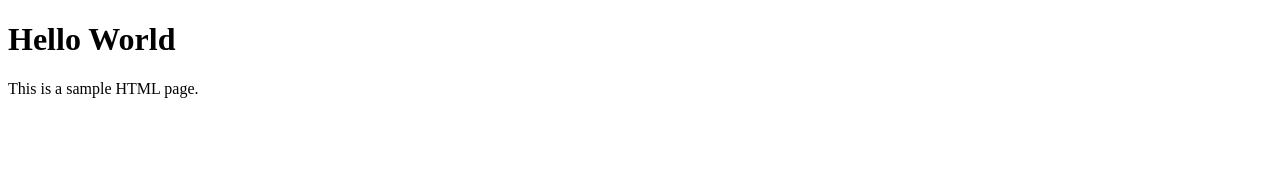
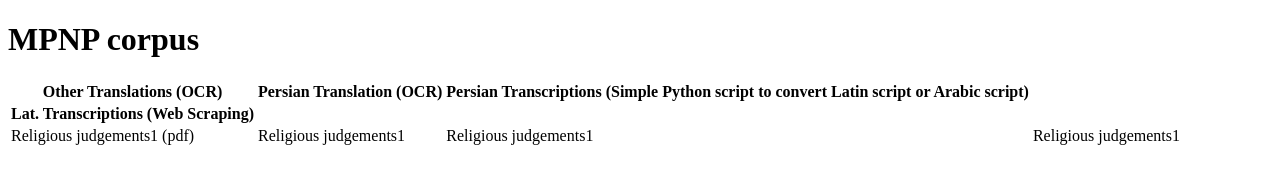
Before and after one commit to royaassadi1234-code/web-scrap, a plain HTML site: page docs/index.html in a window 1280 px wide. Drawn offline with Linux system fonts and the light colour scheme.

Commit message:
Refactor index.html to update content structure and remove old page

```diff
--- a/docs/index.html
+++ b/docs/index.html
@@ -6,7 +6,28 @@
     <title>Document</title>
 </head>
 <body>
-    <h1>Hello World</h1>
-    <p>This is a sample HTML page.</p>
+    <h1>MPNP corpus </h1>
+    <table>
+        <tr>
+            <th>Other Translations
+(OCR)</th>
+            <th>Persian Translation
+(OCR)
+</th>
+<th>   Persian Transcriptions
+(Simple Python script to convert Latin script or Arabic script)</th>
+        </tr>
+        <th>Lat. Transcriptions
+(Web Scraping)
+</th>
+        <tr>
+            <td>Religious judgements1
+(pdf)
+</td>
+<td>Religious judgements1</td>
+<td>Religious judgements1</td>
+<td>Religious judgements1</td>
+            </tr>
+    </table>
 </body>
 </html>
```
Also changed, not shown: pages/index.html (deleted, +0 -12 lines).
